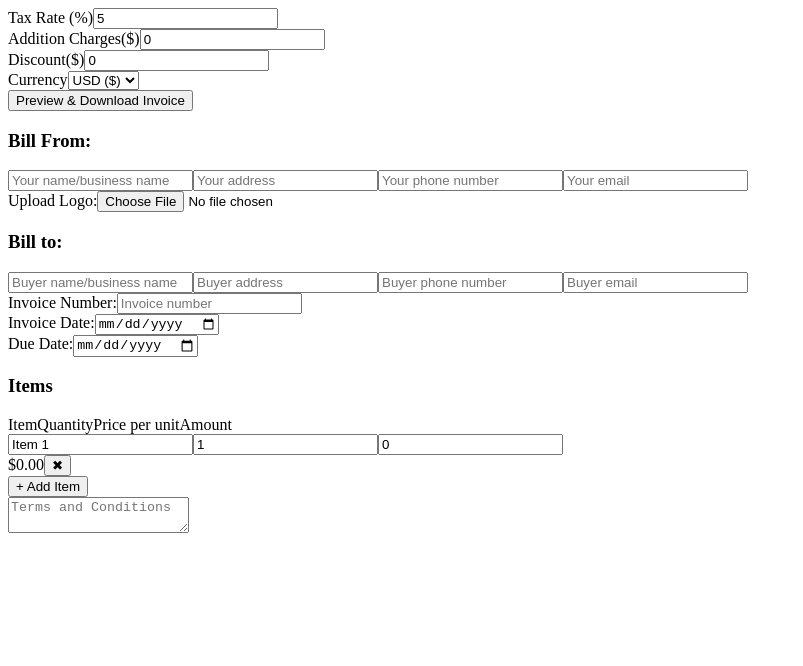
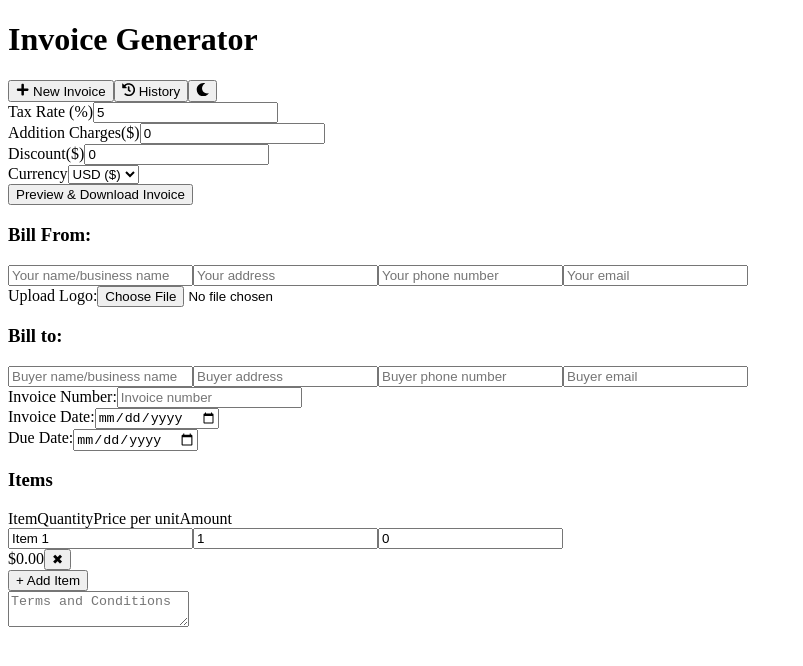
Before and after one commit to PRAJAPATI-NEEL-2005/invoice-generator, a React (Create React App) app: page / in a window 1280 px wide. Shown: the top 666 px of the page, without its empty margins (0-803 px from the left). Built offline with nearby package versions, Linux system fonts and the light colour scheme; the HTML template or start-up script is replaced by a standard one.

Commit message:
Enhance App.jsx with dark mode toggle, navigation tabs, and invoice history functionality

```diff
--- a/src/App.jsx
+++ b/src/App.jsx
@@ -1,7 +1,9 @@
-import React, { useState } from "react";
+import React, { useState, useEffect } from "react";
 import InvoiceForm from "./components/InvoiceForm";
 import InvoicePreview from "./components/InvoicePreview";
 import Alert from "./components/Alert";
+import { FaMoon, FaSun, FaHistory, FaPlus } from "react-icons/fa";
+
 function App() {
   const [formData, setFormData] = useState({
     items: [{ name: "Item 1", quantity: 1, price: 0 }],
@@ -15,7 +17,26 @@ function App() {
     fees: 0,
     discount: 0
   });
+
   const [alert, setAlert] = useState(null);
+  const [showPreview, setShowPreview] = useState(false);
+  const [darkMode, setDarkMode] = useState(false);
+  const [view, setView] = useState("create"); // create, history
+  const [savedInvoices, setSavedInvoices] = useState([]);
+
+  // Load saved invoices from localStorage on initial render
+  useEffect(() => {
+    const savedData = localStorage.getItem("savedInvoices");
+    if (savedData) {
+      setSavedInvoices(JSON.parse(savedData));
+    }
+
+    // Check for user's preferred theme
+    if (window.matchMedia && window.matchMedia('(prefers-color-scheme: dark)').matches) {
+      setDarkMode(true);
+    }
+  }, []);
+
   const showAlert = (msg, type) => {
     setAlert({
       message: msg,
@@ -24,30 +45,176 @@ function App() {
 
     setTimeout(() => {
       setAlert(null);
-    }, 1000);
+    }, 3000); // Extended time for better visibility
   };
-  const [showPreview, setShowPreview] = useState(false);
+
+  const toggleTheme = () => {
+    setDarkMode(!darkMode);
+  };
+
+  const saveInvoice = () => {
+    // Create a copy of the current invoice with a timestamp
+    const invoiceToSave = {
+      ...formData,
+      savedAt: new Date().toISOString(),
+      id: Date.now().toString()
+    };
+
+    const updatedInvoices = [...savedInvoices, invoiceToSave];
+    setSavedInvoices(updatedInvoices);
+
+    // Save to localStorage
+    localStorage.setItem("savedInvoices", JSON.stringify(updatedInvoices));
+
+    showAlert("Invoice saved successfully!", "success");
+  };
+
+  const loadInvoice = (invoice) => {
+    setFormData(invoice);
+    setView("create");
+    showAlert("Invoice loaded successfully!", "success");
+  };
+
+  const deleteInvoice = (id) => {
+    const updatedInvoices = savedInvoices.filter(invoice => invoice.id !== id);
+    setSavedInvoices(updatedInvoices);
+    localStorage.setItem("savedInvoices", JSON.stringify(updatedInvoices));
+    showAlert("Invoice deleted successfully!", "info");
+  };
 
   return (
-    <div className="min-h-screen bg-gray-100 p-5">
+    <div className={`min-h-screen ${darkMode ? "bg-gray-900 text-gray-100" : "bg-gray-100 text-gray-800"} transition-colors duration-300`}>
+      {/* Header */}
+      <header className={`p-4 ${darkMode ? "bg-gray-800" : "bg-white"} shadow-md`}>
+        <div className="container mx-auto flex justify-between items-center">
+          <h1 className="text-2xl font-bold">
+            <span className="text-orange-500">Invoice</span> Generator
+          </h1>
 
+          <div className="flex items-center gap-4">
+            <button
+              onClick={() => setView("create")}
+              className={`flex items-center gap-2 px-3 py-2 rounded-md ${
+                view === "create"
+                  ? "bg-orange-500 text-white"
+                  : darkMode
+                    ? "hover:bg-gray-700 text-gray-300 hover:text-white"
+                    : "hover:bg-gray-200 text-gray-700 hover:text-gray-900"
+              }`}
+            >
+              <FaPlus /> New Invoice
+            </button>
+
+            <button
+              onClick={() => setView("history")}
+              className={`flex items-center gap-2 px-3 py-2 rounded-md ${
+                view === "history"
+                  ? "bg-orange-500 text-white"
+                  : darkMode
+                    ? "hover:bg-gray-700 text-gray-300 hover:text-white"
+                    : "hover:bg-gray-200 text-gray-700 hover:text-gray-900"
+              }`}
+            >
+              <FaHistory /> History
+            </button>
+
+            <button
+              onClick={toggleTheme}
+              className={`p-2 rounded-full ${
+                darkMode
+                  ? "bg-yellow-400 text-gray-900"
+                  : "bg-gray-800 text-yellow-400"
+              }`}
+              aria-label="Toggle theme"
+            >
+              {darkMode ? <FaSun /> : <FaMoon />}
+            </button>
+          </div>
+        </div>
+      </header>
+
+      <div className="container mx-auto p-4">
+        {view === "create" ? (
           <InvoiceForm
             formData={formData}
             setFormData={setFormData}
             showalert={showAlert}
             onDownloadClick={() => setShowPreview(true)}
+            onSaveClick={saveInvoice}
+            darkMode={darkMode}
           />
-   <Alert alert={alert}></Alert>
+        ) : (
+          <div className={`rounded-lg shadow-md p-6 ${darkMode ? "bg-gray-800" : "bg-white"}`}>
+            <h2 className="text-2xl font-bold mb-4">Saved Invoices</h2>
+
+            {savedInvoices.length === 0 ? (
+              <p className="text-center py-8">No saved invoices yet.</p>
+            ) : (
+              <div className="grid gap-4 md:grid-cols-2 lg:grid-cols-3">
+                {savedInvoices.map((invoice) => (
+                  <div
+                    key={invoice.id}
+                    className={`border rounded-lg p-4 ${
+                      darkMode
+                        ? "border-gray-700 hover:border-gray-500"
+                        : "border-gray-200 hover:border-gray-400"
+                    } transition-all hover:shadow-lg`}
+                  >
+                    <div className="flex justify-between items-start mb-2">
+                      <h3 className="font-semibold">Invoice #{invoice.invoiceInfo.number || "Draft"}</h3>
+                      <span className={`text-sm ${darkMode ? "text-gray-400" : "text-gray-500"}`}>
+                        {new Date(invoice.savedAt).toLocaleDateString()}
+                      </span>
+                    </div>
+
+                    <div className="mb-3">
+                      <p><span className={`${darkMode ? "text-gray-400" : "text-gray-600"}`}>From:</span> {invoice.sender.name}</p>
+                      <p><span className={`${darkMode ? "text-gray-400" : "text-gray-600"}`}>To:</span> {invoice.receiver.name}</p>
+                      <p className="font-medium mt-1">
+                        Total: {invoice.currency}
+                        {(
+                          invoice.items.reduce((sum, item) => sum + item.quantity * item.price, 0) +
+                          (invoice.items.reduce((sum, item) => sum + item.quantity * item.price, 0) * (invoice.taxRate / 100)) +
+                          parseFloat(invoice.fees) -
+                          parseFloat(invoice.discount)
+                        ).toFixed(2)}
+                      </p>
+                    </div>
+
+                    <div className="flex justify-between">
+                      <button
+                        onClick={() => loadInvoice(invoice)}
+                        className="px-3 py-1 bg-blue-500 text-white rounded hover:bg-blue-600"
+                      >
+                        Load
+                      </button>
+                      <button
+                        onClick={() => deleteInvoice(invoice.id)}
+                        className="px-3 py-1 bg-red-500 text-white rounded hover:bg-red-600"
+                      >
+                        Delete
+                      </button>
+                    </div>
+                  </div>
+                ))}
+              </div>
+            )}
+          </div>
+        )}
+      </div>
+
+      <Alert alert={alert} darkMode={darkMode} />
+
       {showPreview && (
-        <div className="fixed inset-0 bg-black bg-opacity-50 flex items-center justify-center z-50">
-          <div className="bg-white p-6 rounded shadow-lg max-w-4xl w-full relative overflow-y-auto max-h-[90vh]">
+        <div className="fixed inset-0 bg-black bg-opacity-75 flex items-center justify-center z-50">
+          <div className={`${darkMode ? "bg-gray-800" : "bg-white"} p-6 rounded-lg shadow-lg max-w-4xl w-full relative overflow-y-auto max-h-[90vh]`}>
             <button
-              className="absolute top-2 right-2 text-gray-600 text-xl"
+              className={`absolute top-2 right-2 ${darkMode ? "text-gray-300" : "text-gray-600"} text-xl hover:text-red-500 transition-colors`}
               onClick={() => setShowPreview(false)}
             >
               ✖
             </button>
-            <InvoicePreview formData={formData} />
+            <InvoicePreview formData={formData} darkMode={darkMode} />
           </div>
         </div>
       )}
```
Lines whose indentation alone changed are shown as unchanged.
